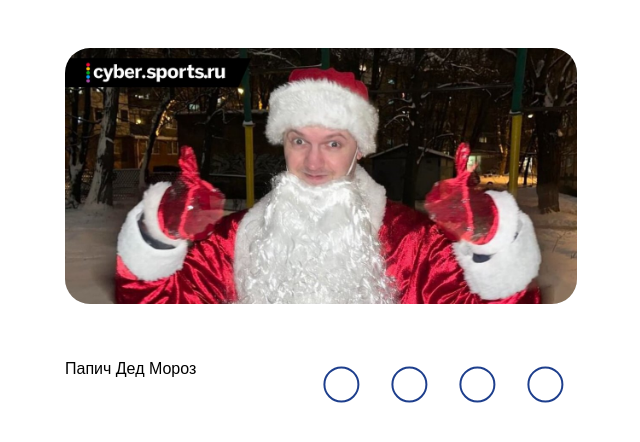
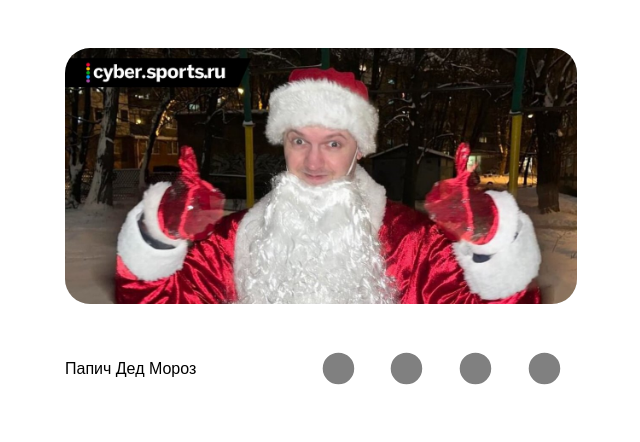
Before and after one commit to pupixipup/cssMemSlider, a plain HTML site: page index.html in a window 1280 px wide. Shown: the whole page, without its empty margins (319-959 px from the left). Drawn offline with Linux system fonts and the light colour scheme.

Commit message:
feat: add paddings to controls Tuesday, 17-May-22 17:49:51 UTC

```diff
--- a/style.css
+++ b/style.css
@@ -41,32 +41,27 @@ input {
 
 
 .wrapper label {
-  padding: 1rem;
+  background-color: grey;
+  box-sizing:border-box;
+  transform: scale(0.7);
+  padding: 1.4rem;
   cursor: pointer;
   display: inline-block;
   height: 1rem;
-  margin: 2rem 1rem 0 1rem;
   position: relative;
   width: 1rem;
   border-radius: 50%;
+  border: 10px solid white;
+
 }
 
-.wrapper label:after {
-  border: 2px solid rgb(30, 63, 141);
-  content: " ";
-  display: block;
-  height: 1rem;
-  width: 1rem;
-  padding: 1rem;
-  transform: translate(-1.1rem, -1.1rem);
-  border-radius: 50%;
-}
+
 
 .wrapper label {
   cursor: pointer;
   display: inline-block;
   height: 0.5rem;
-  margin: 2rem 1rem 0 1rem;
+
   position: relative;
   width: 0.5rem;
   -webkit-border-radius: 50%;
@@ -86,11 +81,6 @@ input {
 #slide4:checked ~ .controls label:nth-of-type(4) {
  background: rgb(30, 63, 141);
 }
-
-#slide1:checked + .controls label {
-  opacity: 0;
-}
-
 
 .wrapper label:hover {
   opacity: .5;
@@ -145,6 +135,9 @@ display: flex;
   .text {
     flex-direction: column-reverse;
   }
+  .descriptions {
+align-self: start;
+  }
   .controls {
     margin-bottom: 1rem;
   }
```
